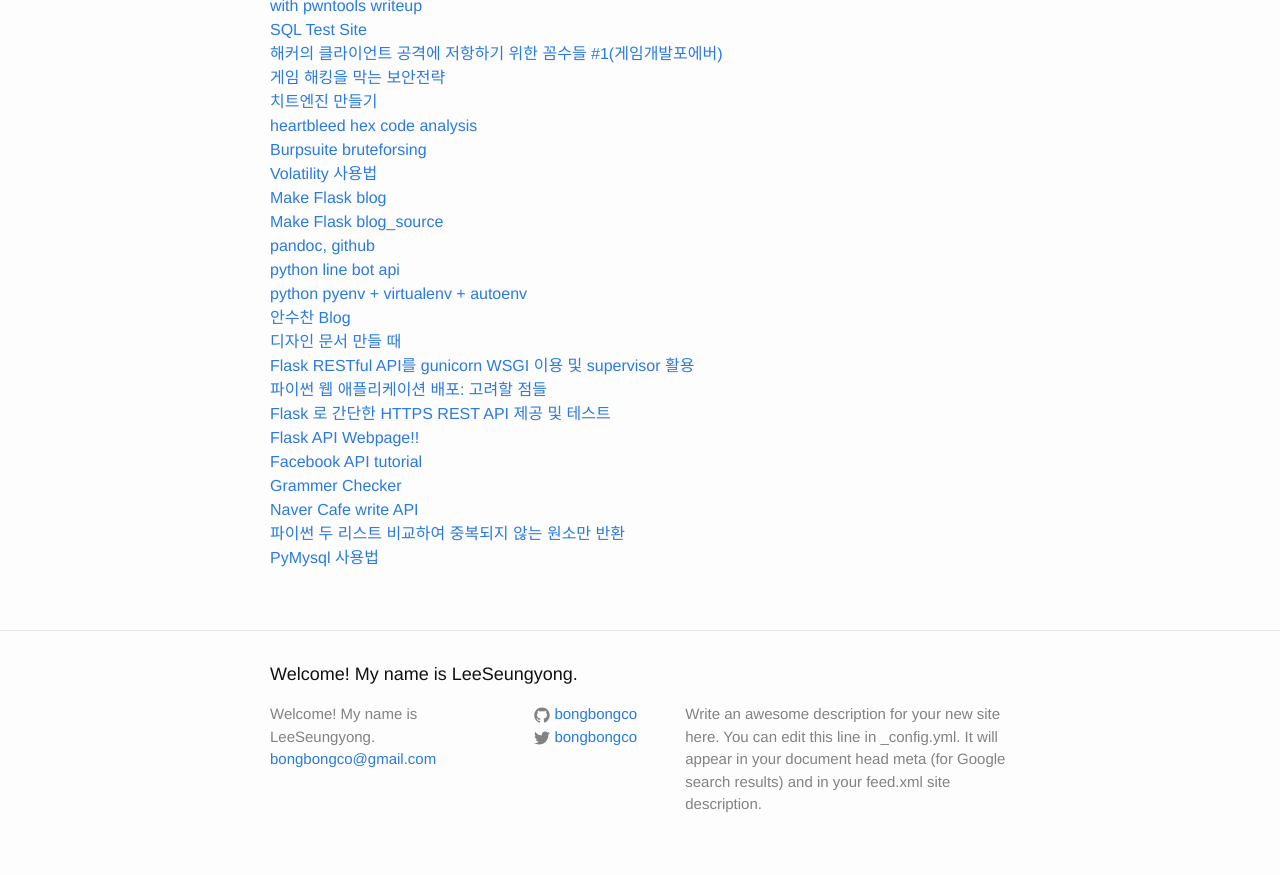
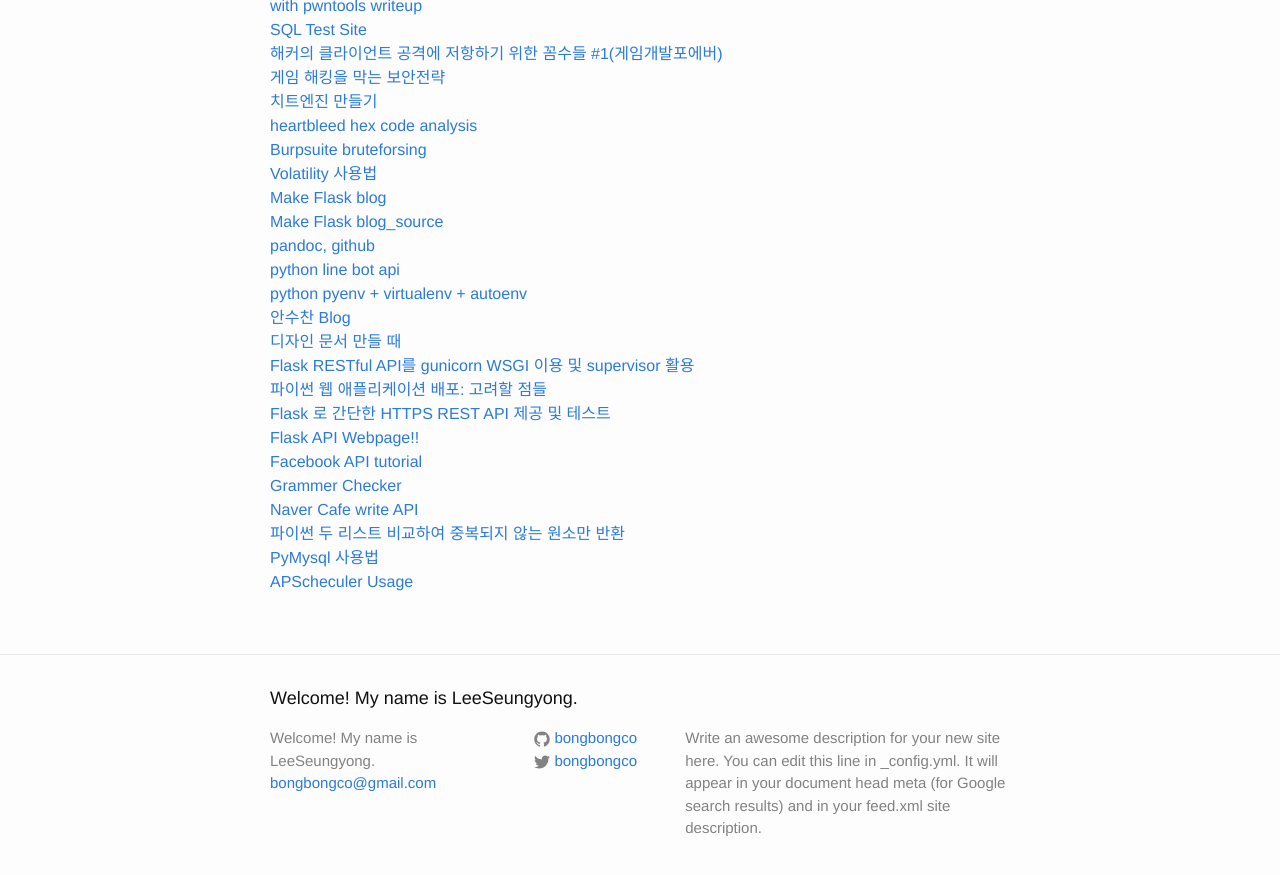
Before and after one commit to LktProgrammer/bongbongco.github.io, a Jekyll site: the page built from _posts/2016-07-22-Website-List.markdown, in a window 1280 px wide and 900 px high, scrolled down 1502 px. Shown: the top 875 px of the window. Built offline with Jekyll 4.4.1, drawn with Linux system fonts in a browser that asks for light colours.

Commit message:
Update 2016-07-22-Website-List.markdown

```diff
--- a/_posts/2016-07-22-Website-List.markdown
+++ b/_posts/2016-07-22-Website-List.markdown
@@ -81,3 +81,4 @@ title: 참고할 웹 사이트들.
 [Naver Cafe write API](https://developers.naver.com/docs/cafe/api)
 [파이썬 두 리스트 비교하여 중복되지 않는 원소만 반환](http://hashcode.co.kr/questions/960/%EB%91%90-%EB%A6%AC%EC%8A%A4%ED%8A%B8%EB%A5%BC-%EB%B9%84%EA%B5%90%ED%95%B4%EC%84%9C-%EC%84%9C%EB%A1%9C-%EC%97%86%EB%8A%94-%EC%9B%90%EC%86%8C%EB%A7%8C-return%EB%B0%9B%EC%9C%BC%EB%A0%A4%EA%B3%A0-%ED%95%A9%EB%8B%88%EB%8B%A4)
 [PyMysql 사용법](http://pythonstudy.xyz/python/article/202-MySQL-%EC%BF%BC%EB%A6%AC)
+[APScheculer Usage](http://apscheduler.readthedocs.io/en/v2.1.2/index.html)
```
